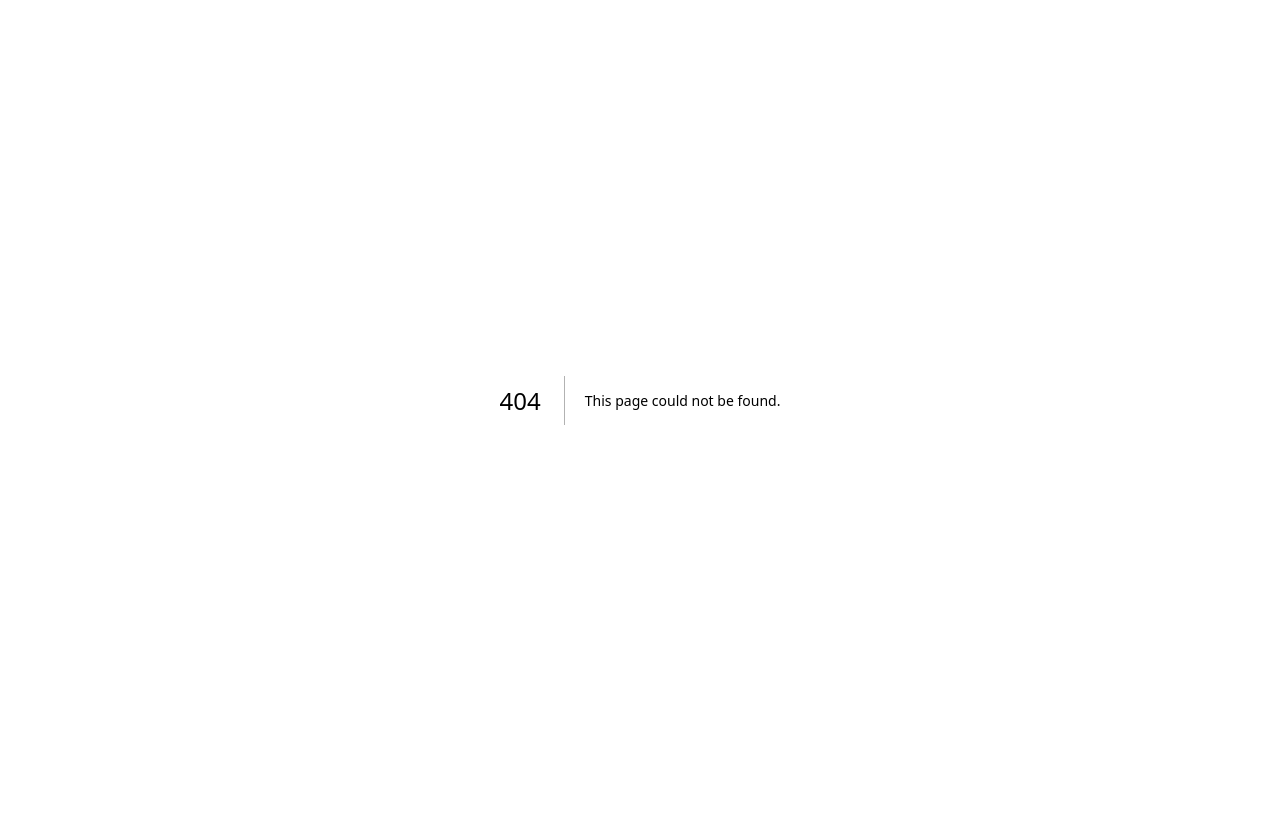
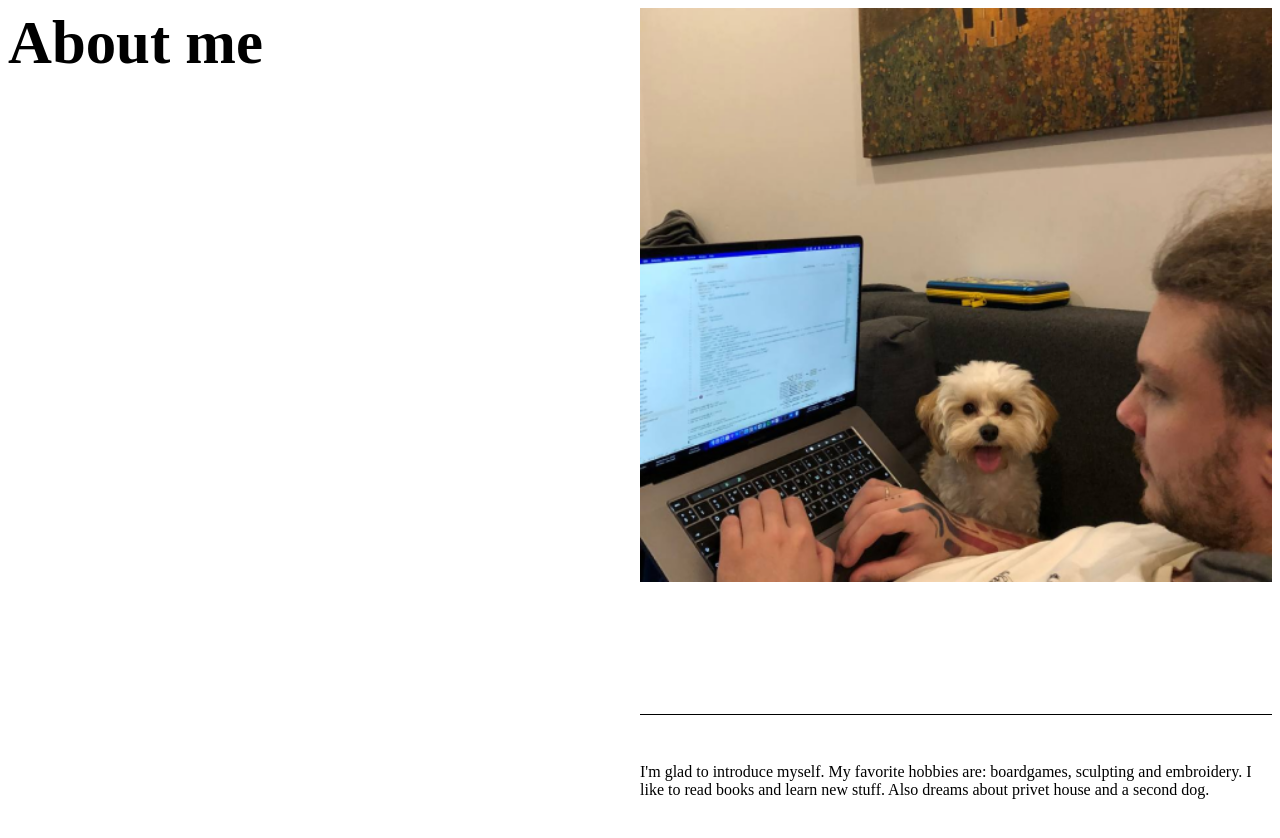
Before and after one commit to aliakseyNiaklesa/me, a Next.js app: page /alexey-neklesa/components/about in a window 1280 px wide. Before the commit this address had no page. Shown: the top 838 px of the page. Before the commit the page ends 800 px from the top, so only its background shows below. Built offline with nearby package versions, Linux system fonts and the light colour scheme.

Commit message:
Added about section

```diff
--- /dev/null
+++ b/src/pages/alexey-neklesa/components/about/index.tsx
@@ -0,0 +1,21 @@
+import React from 'react';
+
+import styles from './styles.module.scss';
+
+const About = () => {
+    return (
+        <section className={styles.about}>
+            <div className={styles.title}>About me</div>
+            <div className={styles.card}>
+                <img src="/about.png"/>
+                <div>
+                    I'm glad to introduce myself. My favorite hobbies are:
+                    boardgames, sculpting and embroidery. I like to read books
+                    and learn new stuff. Also dreams about privet house and a second dog.
+                </div>
+            </div>
+        </section>
+    )
+}
+
+export default About;
--- /dev/null
+++ b/src/pages/alexey-neklesa/components/about/styles.module.scss
@@ -0,0 +1,23 @@
+.about {
+    display: grid;
+    grid-template-columns: repeat(2, 1fr);
+    height: 100vh;
+
+    .title {
+        font-weight: 900;
+        font-size: 3.8rem;
+    }
+
+    .card {
+        img {
+            width: 100%;
+            margin-bottom: 8rem;
+        }
+
+        div {
+            padding: 3rem 0;
+            border-top: 0.1rem solid;
+            border-bottom: 0.1rem solid;
+        }
+    }
+}
--- a/src/pages/alexey-neklesa/index.tsx
+++ b/src/pages/alexey-neklesa/index.tsx
@@ -6,6 +6,7 @@ const inter = Inter({ subsets: ['latin'] })
 
 import Jobs from './components/jobs';
 import Intro from './components/intro';
+import About from './components/about';
 import Experience from './components/experience';
 
 import './styles.scss';
@@ -21,6 +22,7 @@ const AlexeyNekelesaCV = () => {
             <Intro />
             <Experience />
             <Jobs />
+            <About />
         </main>
     )
 }
```
Also changed, not shown: public/about.png (added).
